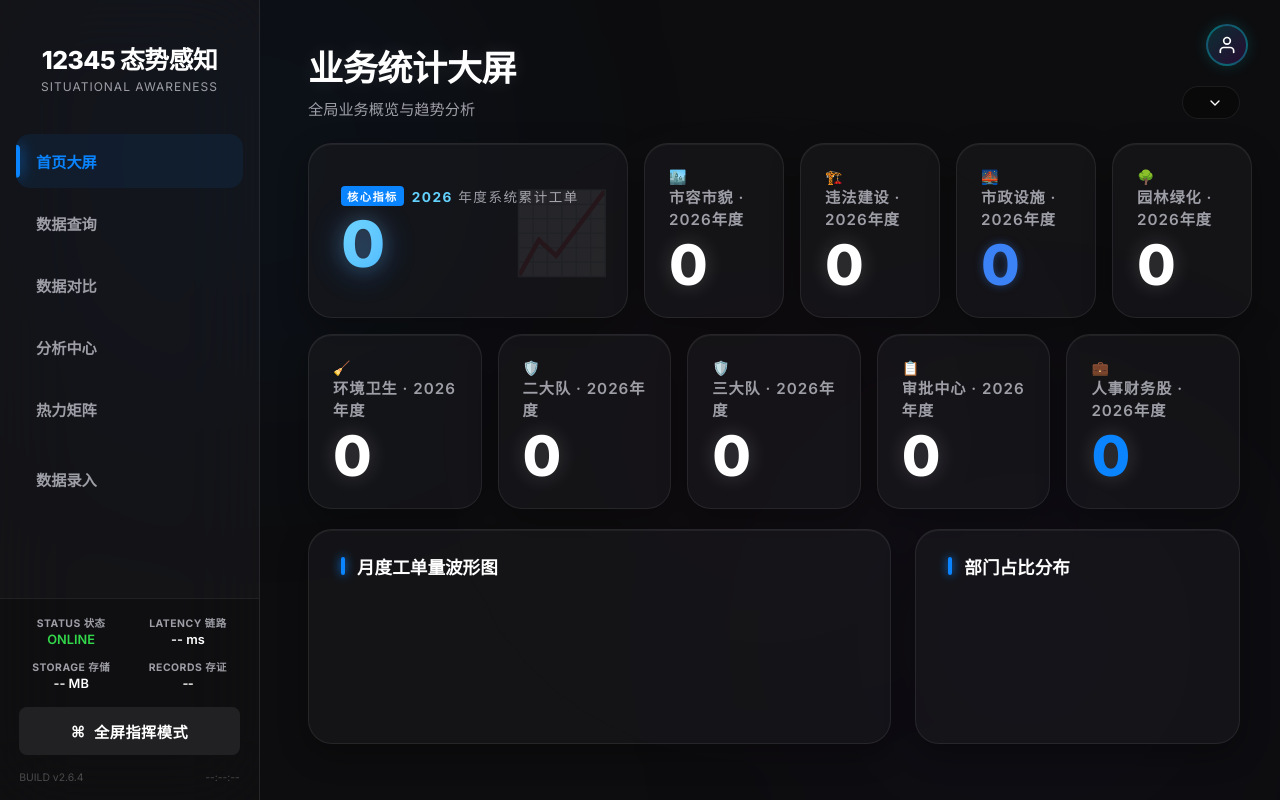
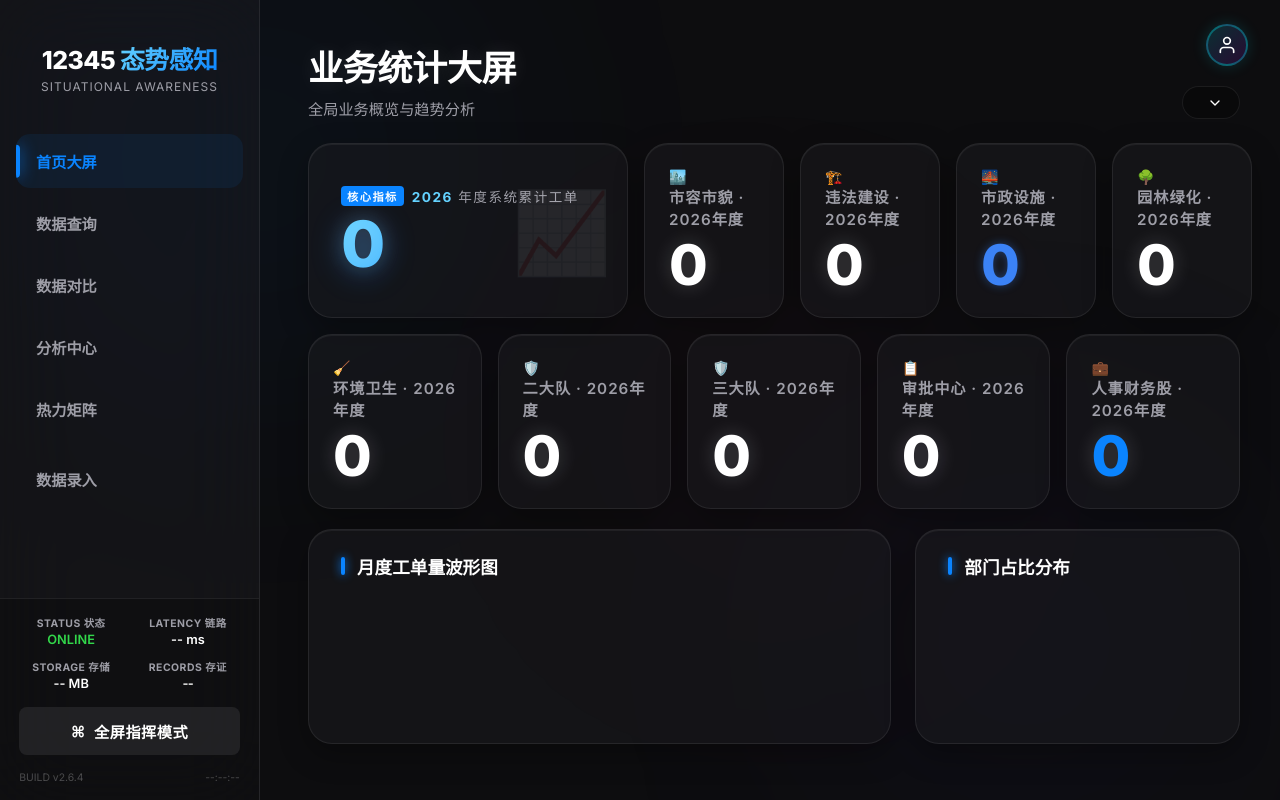
Before and after one commit to akudamatata/12345-dashboard, an Electron app: page client_v2/index.html in a window 1280 px wide. Drawn offline with nearby package versions, Linux system fonts and the light colour scheme; no server answers.

Commit message:
fix: 修复数据录入中心汇总数值不可见问题，优化 text-gradient 样式

```diff
--- a/client_v2/style.css
+++ b/client_v2/style.css
@@ -133,7 +133,10 @@ aside.glass-panel { border-radius: 0; box-shadow: none; border:none; border-righ
 }
 
 .text-gradient {
-    color: #ffffff;
+    background: linear-gradient(135deg, #64d2ff, #0a84ff);
+    -webkit-background-clip: text;
+    -webkit-text-fill-color: transparent;
+    color: #0a84ff; /* Fallback for browsers not supporting text-clipping */
     font-weight: 700;
 }
 
```
